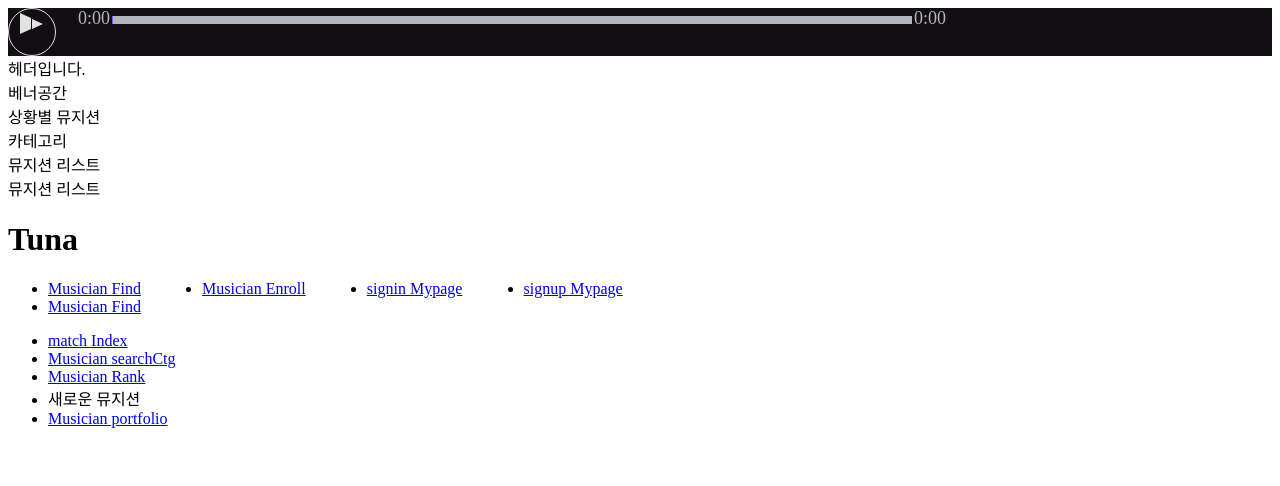
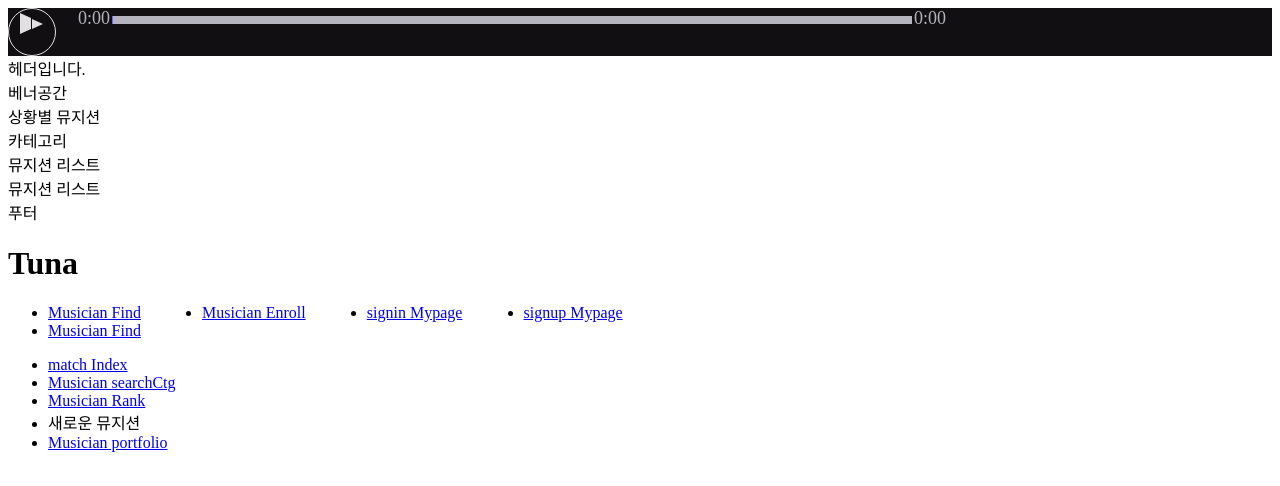
Before and after one commit to wiseseo/Team_Web_3_Client, a Next.js app: page / in a window 1280 px wide. Shown: the top 486 px of the page. Built offline with nearby package versions, Linux system fonts and the light colour scheme.

Commit message:
add footer #30

```diff
--- /dev/null
+++ b/components/Footer/index.tsx
@@ -0,0 +1,9 @@
+import * as React from "react";
+
+interface Props {}
+
+const Footer = (props: Props): React.ReactElement => {
+  return <footer>푸터</footer>;
+};
+
+export default Footer;
--- a/pages/index.tsx
+++ b/pages/index.tsx
@@ -7,6 +7,7 @@ import Banner from "../components/Banner";
 import SituationList from "../components/SituationList";
 import Category from "../components/Category";
 import MusicianList from "../components/MusicianList";
+import Footer from "../components/Footer";
 import AudioPlayer from "../components/AudioPlayer";
 
 const Title = styled.h1`
@@ -32,6 +33,7 @@ const Index: React.FC = () => {
       <Category />
       <MusicianList />
       <MusicianList />
+      <Footer />
 
       <Title>Tuna</Title>
 
```
